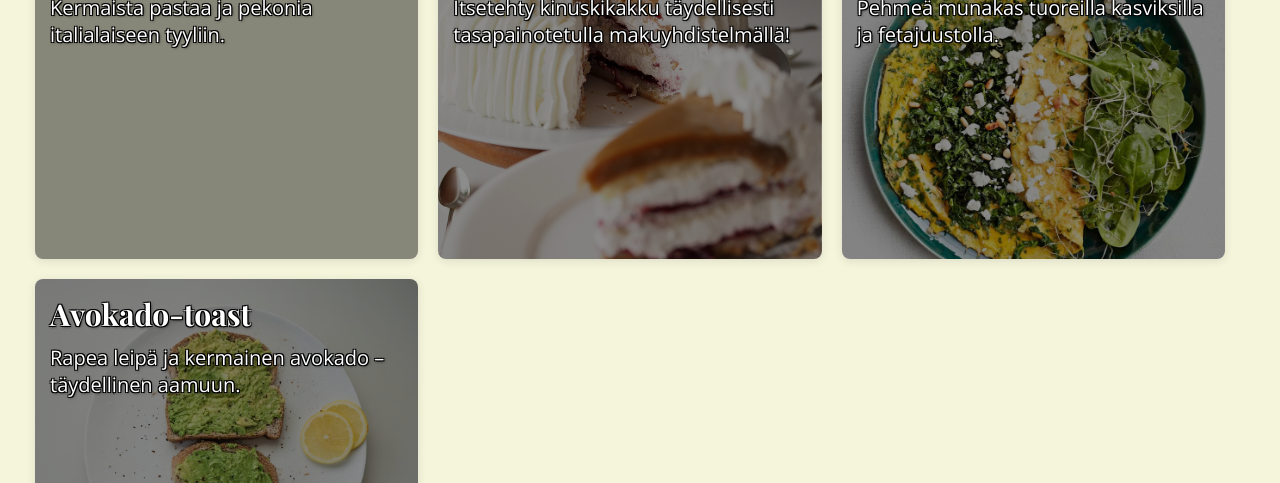
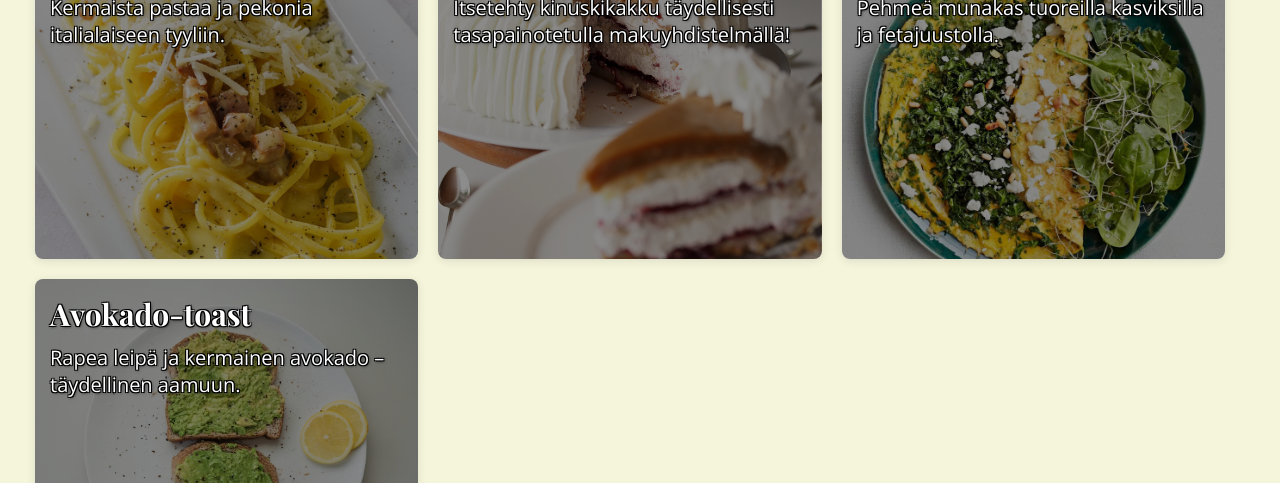
Before and after one commit to oskarimyllys/Reseptipankki, a plain HTML site: page index.html in a window 1280 px wide. Shown: the part 617-1100 px from the top of the page. Drawn offline with nearby package versions, Linux system fonts and the light colour scheme; files whose address does not match are found by name; a web font is replaced by a local one.

Commit message:
Update tyyli.css

```diff
--- a/tyyli.css
+++ b/tyyli.css
@@ -232,7 +232,7 @@ header {
 /*Reseptien kuvat ja tummennettu tausta*/
 .pasta-carbonara {
     background-image: var(--tummennus),
-      url("kuvat/pastacarbonara.jpg");
+      url("pastacarbonara.jpg");
   }
 
   .kinuskikakku {
```
